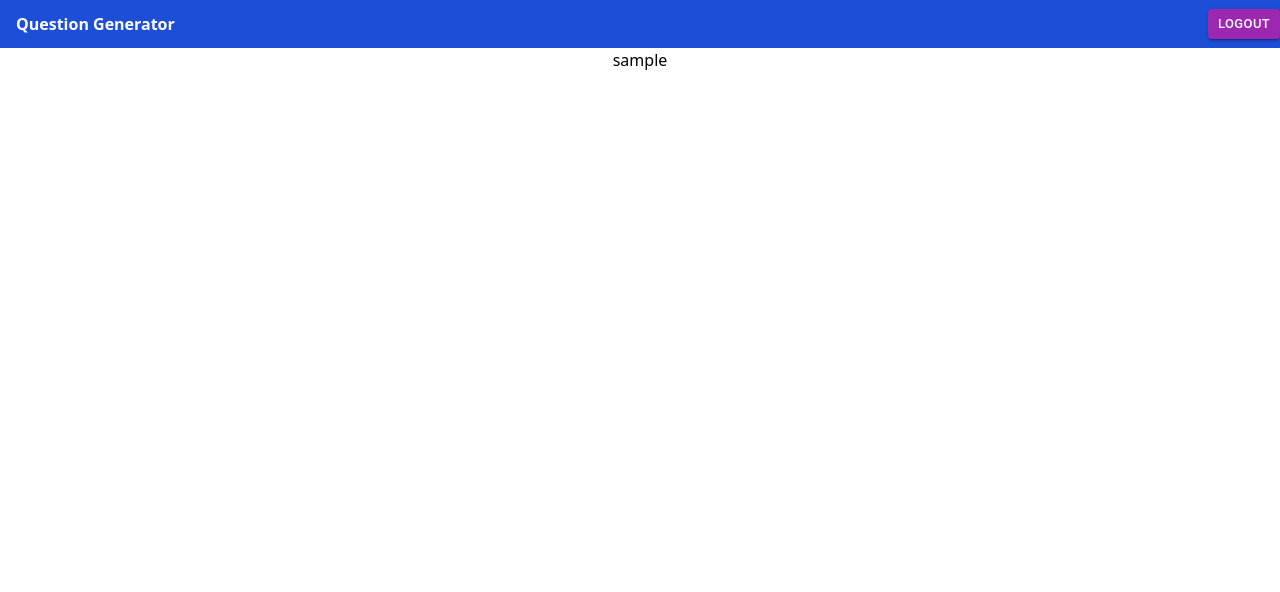
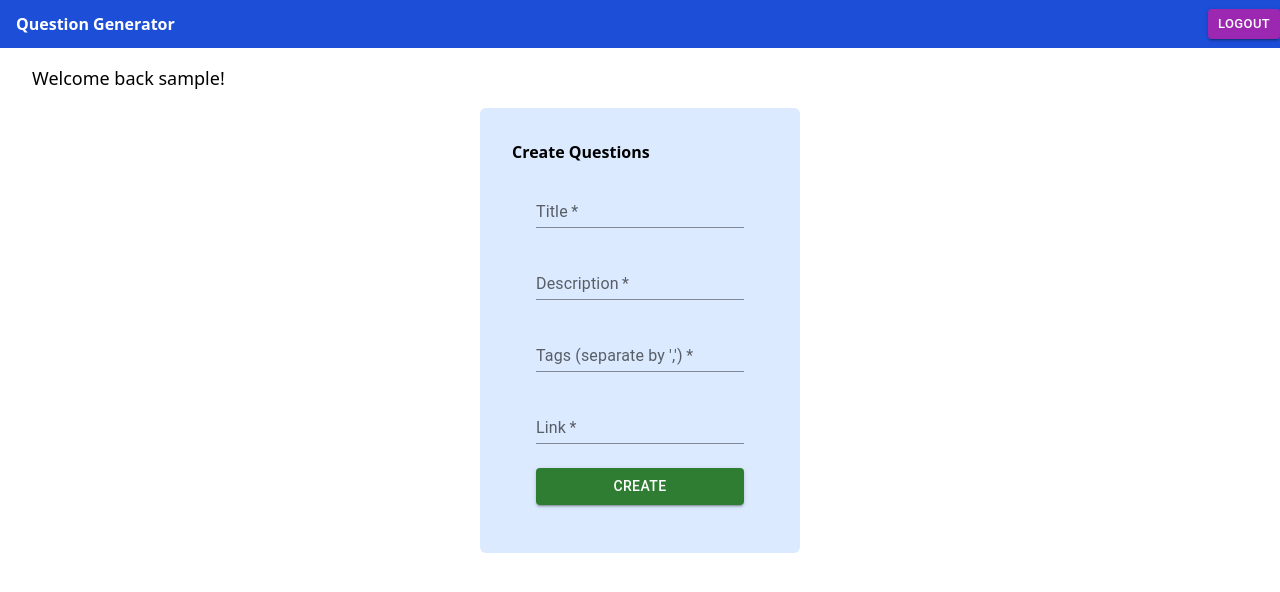
Before and after one commit to Saicharan0662/mcq-generator, a React (Create React App) app in the folder client/: page /dashboard in a window 1280 px wide. Shown: the top 592 px of the page. Built offline with nearby package versions, Linux system fonts and the light colour scheme; sample sign-in values are in the browser's storage.

Commit message:
create question form and API integration

```diff
--- a/client/src/App.css
+++ b/client/src/App.css
@@ -1,3 +1,5 @@
-.App {
-  text-align: center;
+* {
+  margin: 0;
+  padding: 0;
+  box-sizing: border-box;
 }
--- a/client/src/pages/Dashboard.js
+++ b/client/src/pages/Dashboard.js
@@ -1,12 +1,52 @@
-import React from 'react'
+import React, { useState } from 'react'
 import { Navigate } from 'react-router'
 import { useNavigate } from 'react-router-dom'
+import TextField from '@mui/material/TextField';
+import Button from '@mui/material/Button';
 import Navbar from '../components/Navbar'
 
 const Dashboard = () => {
 
     const user = JSON.parse(localStorage.getItem('user'))
     const navigate = useNavigate()
+    const [input, setInput] = useState({
+        title: '',
+        description: '',
+        link: '',
+        tags: ''
+    })
+
+    const createQuestion = e => {
+        e.preventDefault()
+        console.log(input)
+        fetch(`${process.env.REACT_APP_HOST}ques/save_questions/`, {
+            method: 'POST',
+            headers: {
+                'Authorization': `Bearer ${user.token}`,
+            },
+            body: JSON.stringify({
+                title: input.title,
+                description: input.description,
+                link: input.link,
+                tags: input.tags
+            })
+        })
+            .then(res => res.json())
+            .then(data => {
+                console.log(data)
+                if (data.success) alert("Question created successfully")
+                if (data.msg) alert(data.msg)
+
+                setInput({
+                    title: '',
+                    description: '',
+                    link: '',
+                    tags: ''
+                })
+            })
+            .catch(err => console.log(err))
+    }
+
     if (!user) return <Navigate to='/' />
 
     return (
@@ -18,7 +58,28 @@ const Dashboard = () => {
                     navigate('/')
                 }}
             />
-            <h1>{user && user.username}</h1>
+            <div className='px-8 py-4'>
+                <h1 className='text-lg font-normal'>Welcome back {user && user.username}!</h1>
+            </div>
+            <div>
+                <div className='flex justify-center items-center'>
+                    <div className='lg:w-1/4 md:w-1/2 bg-blue-100 p-8 rounded-md'>
+                        <h1 className='font-bold text-md'>Create Questions</h1>
+                        <form className='flex flex-col justify-center gap-y-6 px-6 py-4' onSubmit={createQuestion}>
+                            <TextField id="standard-basic0" label="Title" variant="standard" type='text' required
+                                value={input.title} onChange={e => setInput({ ...input, title: e.target.value })} />
+                            <TextField id="standard-basic1" label="Description" variant="standard" type='text' required
+                                value={input.description} onChange={e => setInput({ ...input, description: e.target.value })} />
+                            <TextField id="standard-basic1" label="Tags (separate by ',')" variant="standard" type='text' required
+                                value={input.tags} onChange={e => setInput({ ...input, tags: e.target.value })} />
+                            <TextField id="standard-basic1" label="Link" variant="standard" type='link' required
+                                value={input.link} onChange={e => setInput({ ...input, link: e.target.value })} />
+
+                            <Button variant="contained" color='success' type='submit'>Create</Button>
+                        </form>
+                    </div>
+                </div>
+            </div>
         </div>
     )
 }
```
Also changed, not shown: 2 other files (tests, documents, lock files or other folders).
